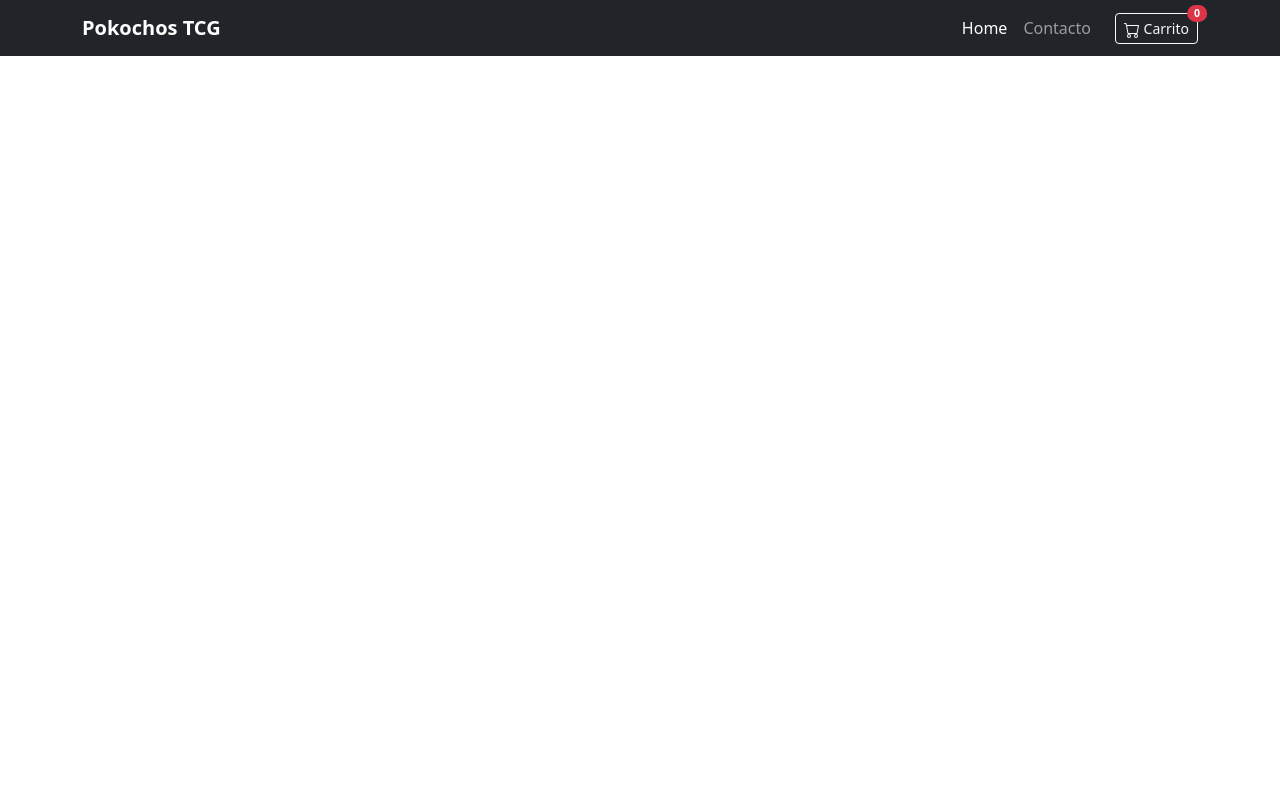
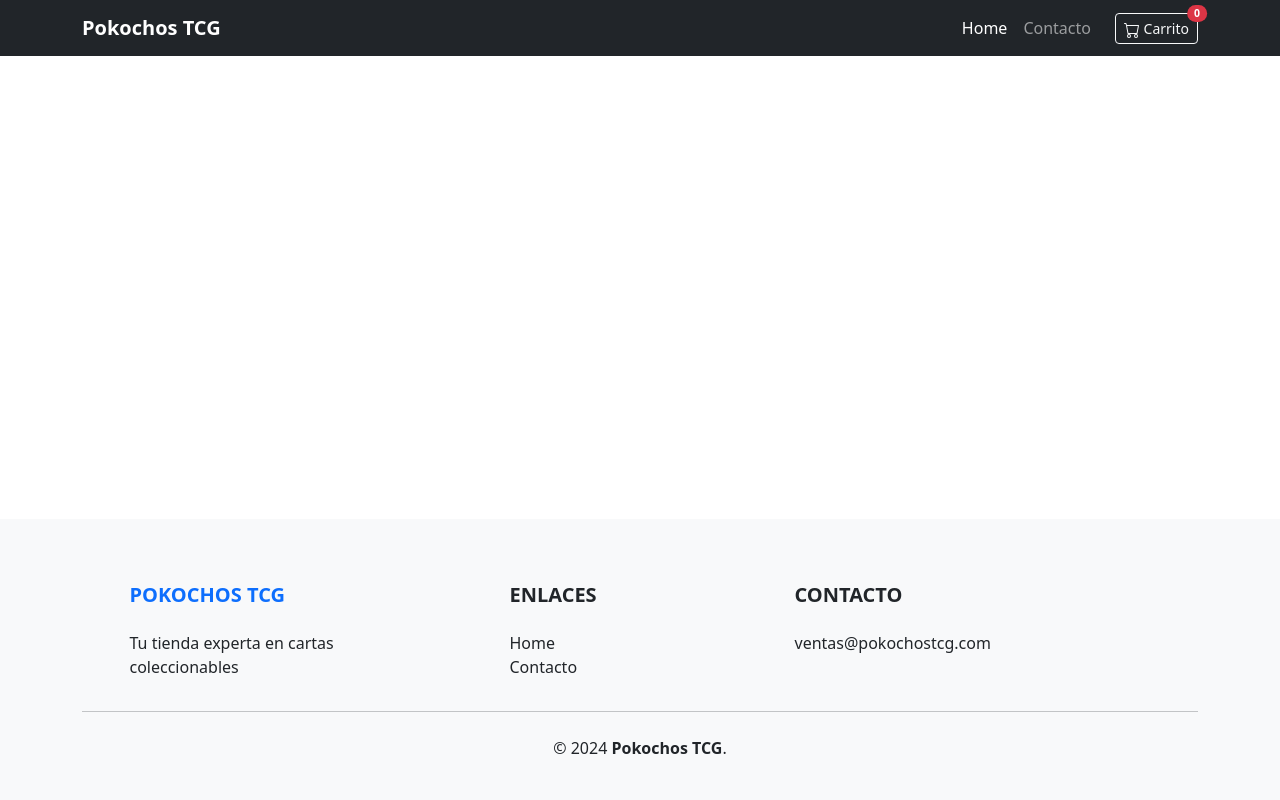
Before and after one commit to JoseAlonsoDev/ecommerce-frontend-m2, a plain HTML site: page index.html in a window 1280 px wide. Drawn offline with Linux system fonts and the light colour scheme.

Commit message:
Se agrega el navbar dentro de las etiquetas header para mejorar la semantica del html

```diff
--- a/index.html
+++ b/index.html
@@ -10,7 +10,8 @@
     <link rel="stylesheet" href="ASSETS/CSS/styles.css">
 </head>
 
-<body>
+<body class="d-flex flex-column min-vh-100">
+    <header>
         <nav class="navbar navbar-expand-lg navbar-dark bg-dark">
             <div class="container">
                 <a class="navbar-brand fw-bold" href="#">Pokochos TCG</a>
@@ -48,11 +49,34 @@
                 </div>
             </div>
         </nav>
+    </header>
+    <main></main>
 
-
-
-
-
+    <footer class="bg-light text-dark pt-5 pb-4 mt-auto">
+        <div class="container text-center text-md-start">
+            <div class="row text-center text-md-start">
+                <div class="col-md-3 mx-auto mt-3">
+                    <h5 class="text-uppercase mb-4 fw-bold text-primary">Pokochos TCG</h5>
+                    <p>Tu tienda experta en cartas coleccionables</p>
+                </div>
+                <div class="col-md-2 mx-auto mt-3">
+                    <h5 class="text-uppercase mb-4 fw-bold">Enlaces</h5>
+                    <ul class="list-unstyled">
+                        <li><a href="#" class="text-dark text-decoration-none">Home</a></li>
+                        <li><a href="#" class="text-dark text-decoration-none">Contacto</a></li>
+                    </ul>
+                </div>
+                <div class="col-md-4 mx-auto mt-3">
+                    <h5 class="text-uppercase mb-4 fw-bold">Contacto</h5>
+                    <p>ventas@pokochostcg.com</p>
+                </div>
+            </div>
+            <hr class="mb-4">
+            <div class="text-center">
+                <p>© 2024 <strong>Pokochos TCG</strong>.</p>
+            </div>
+        </div>
+    </footer>
 
     <script src="ASSETS/JS/bootstrap.bundle.js"></script>
     <script src="ASSETS/JS/script.js"></script>
```
Lines whose indentation alone changed are shown as unchanged.
